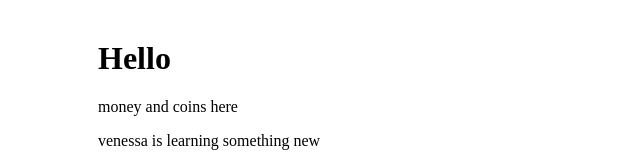
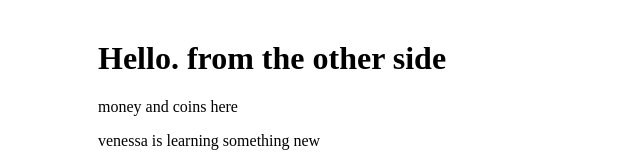
Before and after one commit to venessal/money, a plain HTML site: page index.html in a window 1280 px wide. Shown: the top 160 px of the page, without its empty margins (292-932 px from the left). Drawn offline with Linux system fonts and the light colour scheme.

Commit message:
Update index.html

```diff
--- a/index.html
+++ b/index.html
@@ -11,7 +11,7 @@
  </head>
 
  <body>
-    <h1>Hello</h1>
+    <h1>Hello. from the other side</h1>
     <p>money and coins here</p>
     <p>venessa is learning something new</p>
     <h1>And she is very happy about it!!!</h1>
```
